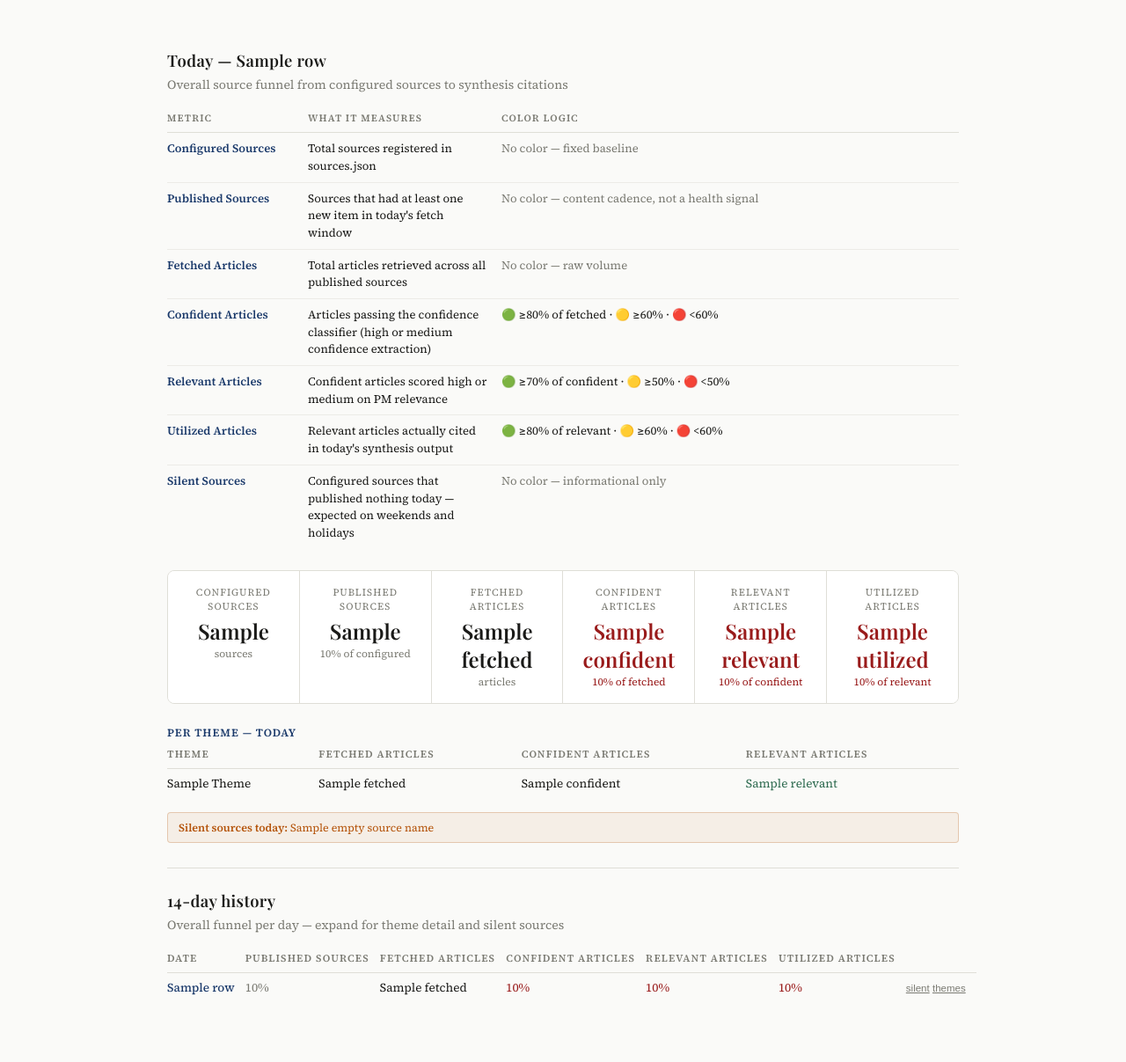
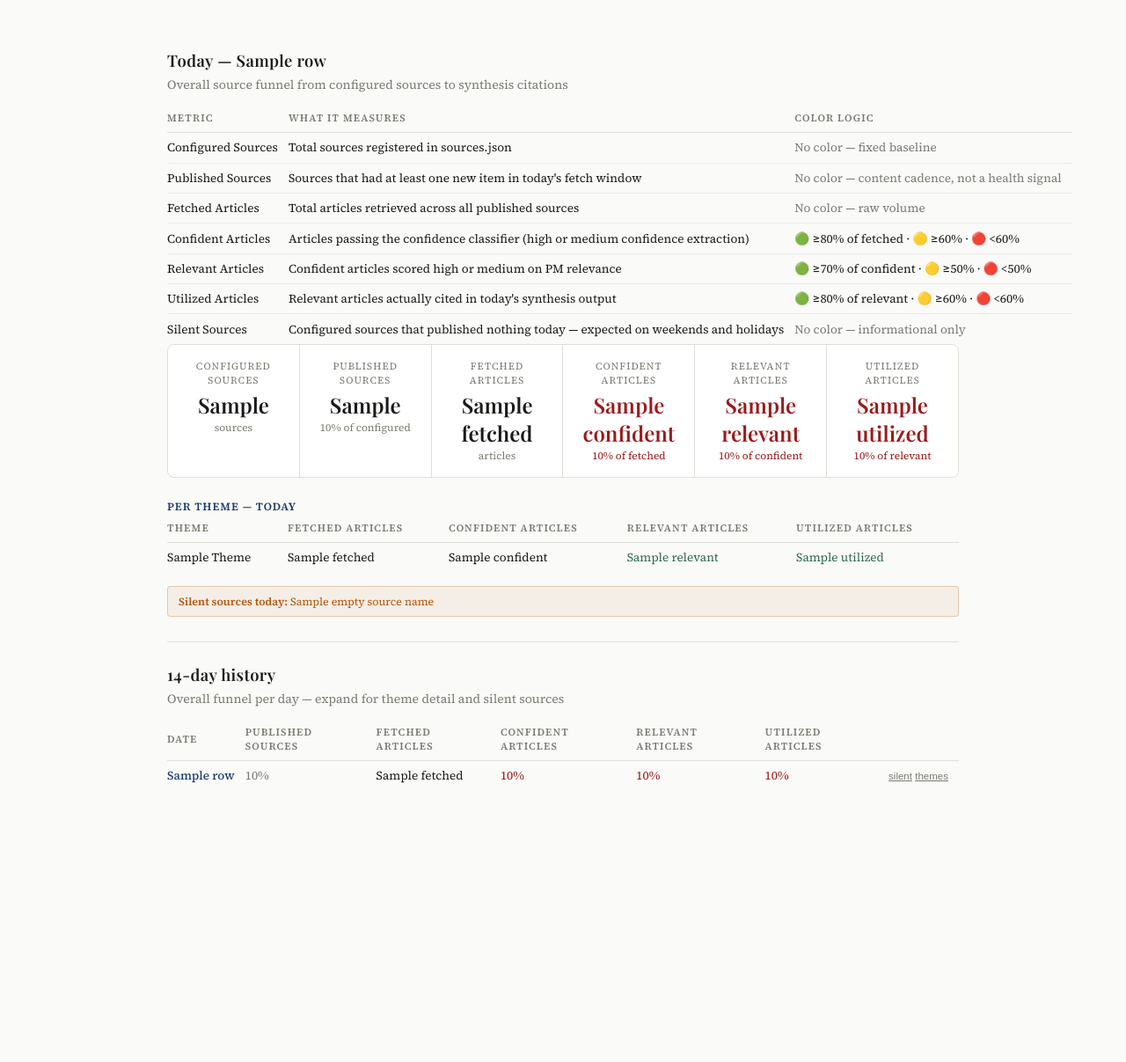
Before and after one commit to mounicasirineni/pm-intelligence-digest, a Flask app: template backend/app/templates/source_pipeline.html in a window 1280 px wide. Shown: the part 151-1358 px from the top of the page at 88% size. After the commit the page ends 1041 px from the top, so only its background shows below. Run offline with Flask 3, Linux system fonts and the light colour scheme; the template is opened without the code that fills it: most values are stand-ins (such as "Sample title", 1, 10 or a date in 2020).

Commit message:
fix: pipeline health page consistency
- Replace def-tbl with tbl for metric definitions — consistent sizing
- Add white-space: nowrap to tbl th — prevent header wrapping
- Add Utilized Articles to per-theme table and expanded history rows
- Add per-theme utilized count to evaluator pipeline_funnel()

```diff
--- a/backend/app/services/evaluator.py
+++ b/backend/app/services/evaluator.py
@@ -394,10 +394,20 @@ def pipeline_funnel(
             if str(i.get("confidence") or "medium").lower() in {"high", "medium"}
             and str(i.get("pm_relevance_score") or "medium").lower() in {"high", "medium"}
         )
+        t_utilized = sum(
+            1 for i in theme_items
+            if str(i.get("confidence") or "medium").lower() in {"high", "medium"}
+            and str(i.get("pm_relevance_score") or "medium").lower() in {"high", "medium"}
+            and (
+                str(i.get("item_id") or "") in output_cited_item_ids
+                or str(i.get("title") or "") in output_cited_titles
+            )
+        )
         theme_funnel[theme] = {
             "fetched": len(theme_items),
             "confident": t_confident,
             "relevant": t_relevant,
+            "utilized": t_utilized,
         }
 
     return {
--- a/backend/app/templates/source_pipeline.html
+++ b/backend/app/templates/source_pipeline.html
@@ -30,16 +30,6 @@
     .good{color:var(--green);} .amber{color:var(--amber);} .bad{color:var(--red);}
     .empty{color:var(--muted);font-style:italic;font-size:0.9rem;}
 
-    /* Metric definitions — static */
-    .def-tbl{width:100%;border-collapse:collapse;font-size:0.82rem;margin-bottom:1.5rem;}
-    .def-tbl th{text-align:left;font-size:0.7rem;text-transform:uppercase;letter-spacing:0.1em;
-      color:var(--muted);padding:0 1rem 0.5rem 0;font-weight:600;border-bottom:1px solid var(--border);}
-    .def-tbl td{padding:0.5rem 1rem 0.5rem 0;border-top:1px solid rgba(223,222,215,0.5);
-      vertical-align:top;line-height:1.5;}
-    .def-tbl td:first-child{white-space:nowrap;font-weight:600;color:var(--accent);width:160px;}
-    .def-tbl td:nth-child(2){width:220px;}
-    .def-tbl tbody tr:first-child td{border-top:none;}
-
     /* Funnel steps */
     .funnel-row{display:flex;gap:0;margin-bottom:1.5rem;border:1px solid var(--border);border-radius:8px;overflow:hidden;}
     .funnel-step{flex:1;padding:1rem;text-align:center;border-right:1px solid var(--border);background:#fff;}
@@ -52,7 +42,7 @@
     .tbl{width:100%;border-collapse:collapse;font-size:0.85rem;}
     .tbl thead tr{border-bottom:1px solid var(--border);}
     .tbl th{text-align:left;font-size:0.72rem;text-transform:uppercase;letter-spacing:0.1em;
-      color:var(--muted);padding:0 0.75rem 0.5rem 0;white-space:nowrap;font-weight:600;}
+      color:var(--muted);padding:0 0.75rem 0.5rem 0;font-weight:600;}
     .tbl th:first-child{padding-left:0;}
     .tbl td{padding:0.45rem 0.75rem 0.45rem 0;border-top:1px solid rgba(223,222,215,0.5);
       vertical-align:middle;white-space:nowrap;}
@@ -94,7 +84,7 @@
     <div class="section-sub">Overall source funnel from configured sources to synthesis citations</div>
 
     <!-- Metric definitions — static -->
-    <table class="def-tbl">
+    <table class="tbl">
       <thead>
         <tr>
           <th>Metric</th>
@@ -200,17 +190,22 @@
             <th>Fetched Articles</th>
             <th>Confident Articles</th>
             <th>Relevant Articles</th>
+            <th>Utilized Articles</th>
           </tr>
         </thead>
         <tbody>
           {% for theme, counts in today.theme_funnel.items() | sort %}
           {% set rel_pct = (counts.relevant / counts.fetched * 100) if counts.fetched else 0 %}
+          {% set util_pct = (counts.utilized / counts.relevant * 100) if counts.get('utilized') and counts.relevant else 0 %}
           <tr>
             <td>{{ theme | replace("_", " ") | title }}</td>
             <td>{{ counts.fetched }}</td>
             <td>{{ counts.confident }}</td>
             <td class="{% if rel_pct >= 60 %}good{% elif rel_pct >= 40 %}amber{% else %}bad{% endif %}">
               {{ counts.relevant }}
+            </td>
+            <td class="{% if counts.get('utilized') is not none %}{% if util_pct >= 60 %}good{% elif util_pct >= 30 %}amber{% else %}bad{% endif %}{% endif %}">
+              {{ counts.get('utilized', '—') }}
             </td>
           </tr>
           {% endfor %}
@@ -278,9 +273,9 @@
         <tr id="themes-{{ row.date }}" style="display:none;">
           <td colspan="7" style="padding:0.25rem 0 0.75rem;">
             <div class="warning-box" style="font-size:0.78rem;">
-              <strong>Fetched Articles / Confident Articles / Relevant Articles</strong><br><br>
+              <strong>Fetched / Confident / Relevant / Utilized</strong><br><br>
               {% for theme, counts in row.theme_funnel.items() | sort %}
-              {{ theme | replace("_", " ") | title }}: {{ counts.fetched }} / {{ counts.confident }} / {{ counts.relevant }}<br>
+              {{ theme | replace("_", " ") | title }}: {{ counts.fetched }} / {{ counts.confident }} / {{ counts.relevant }} / {{ counts.get('utilized', '—') }}<br>
               {% endfor %}
             </div>
           </td>
```
